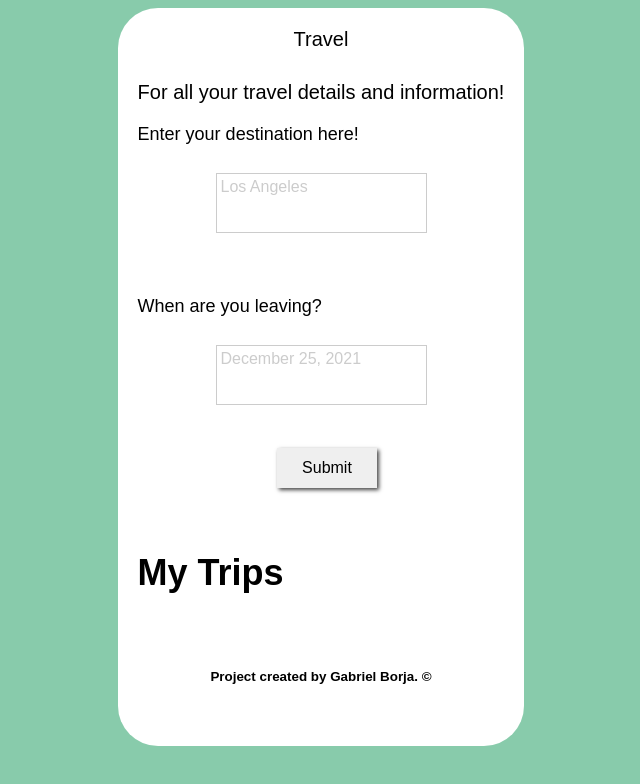
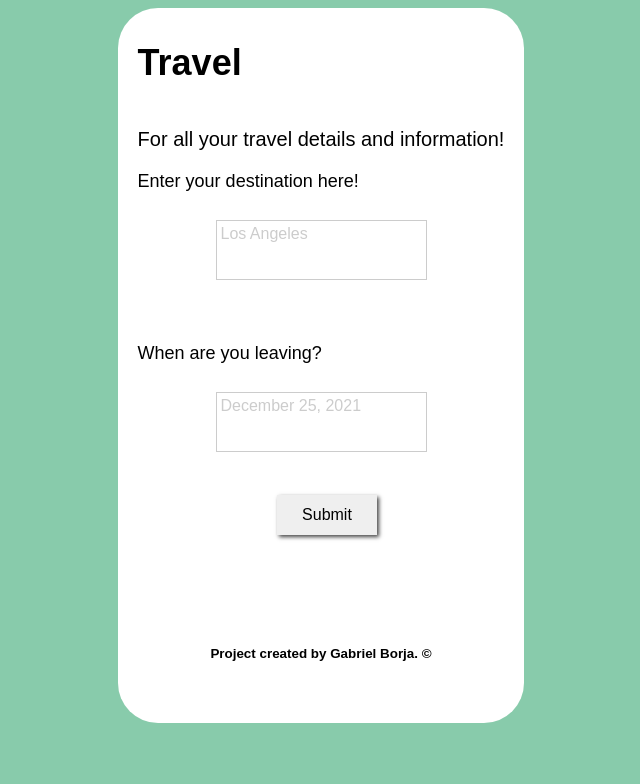
Before and after one commit to gabbaborjaa/capstone-project, a website built with webpack: page src/client/views/index.html in a window 1280 px wide. Shown: the whole page, without its empty margins (319-959 px from the left). Built offline with nearby package versions, Linux system fonts and the light colour scheme.

Commit message:
edit: html

```diff
--- a/src/client/views/index.html
+++ b/src/client/views/index.html
@@ -13,7 +13,7 @@
 
 <body>
     <div id="app">
-        <div class="title"> Travel </div>
+        <h1> Travel </h1>
         <div> For all your travel details and information!</div>
         <div class="city">
             <label for="city">Enter your destination here!</label>
@@ -31,14 +31,12 @@
         <div class="results holder">
             <div id="city"></div>
             <div class="timer"></div>
-
+            <ul>
+                <div id="lat"></div>
+                <div id="lng"></div>
+                <div id="population"></div>
+            </ul>
             <div class="Trips">
-                <h1> My Trips</h1>
-                <ul>
-                    <div id="lat"></div>
-                    <div id="lng"></div>
-                    <div id="population"></div>
-                </ul>
                 <!-- <div id="entryHolder">
                 <div id="destination-container">
                     <div id="dest"></div>
```
